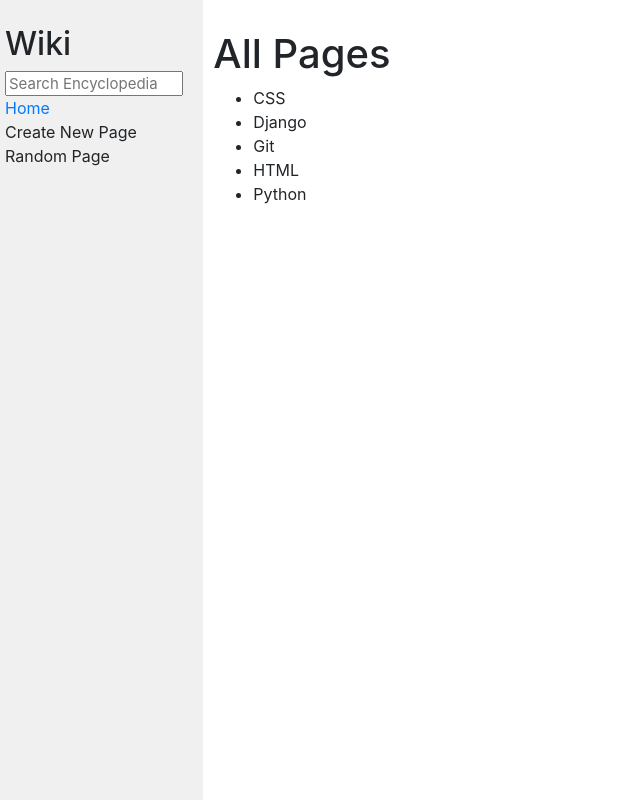
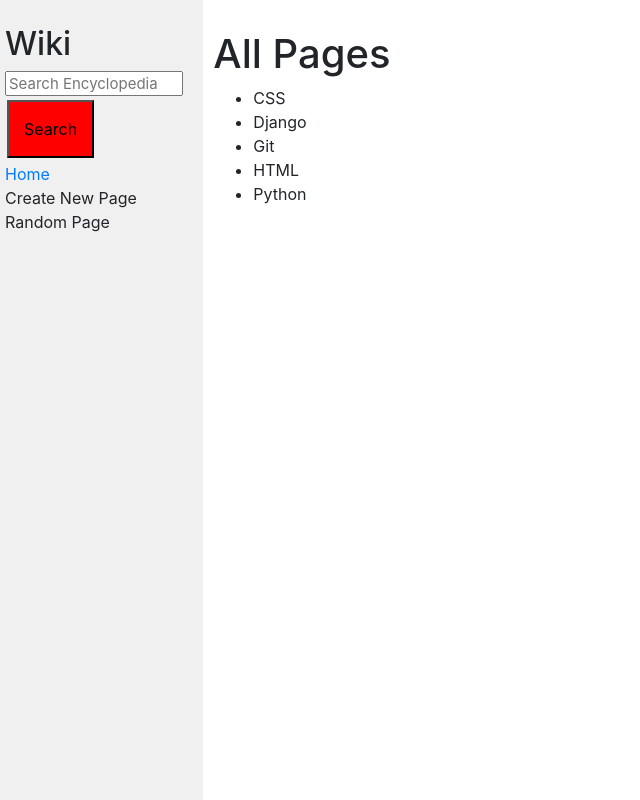
Before and after one commit to chriscodes01/CS50W, a Django app: page / in a window 1280 px wide. Shown: the whole page, without its empty margins (0-640 px from the left). Run offline with Django 3.2, Linux system fonts and the light colour scheme; some libraries are stand-ins or nearby versions.

Commit message:
created entry template, implemented search bar

```diff
--- a/wiki/encyclopedia/static/encyclopedia/styles.css
+++ b/wiki/encyclopedia/static/encyclopedia/styles.css
@@ -36,3 +36,10 @@
 .sidebar h2 {
     margin-top: 5px;
 }
+
+.submit {
+    background-color: red;
+    font: arial, sans-serif;
+    margin: 4px 2px;
+    padding: 15px;
+}
--- a/wiki/encyclopedia/templates/encyclopedia/layout.html
+++ b/wiki/encyclopedia/templates/encyclopedia/layout.html
@@ -12,8 +12,10 @@
         <div class="row">
             <div class="sidebar col-lg-2 col-md-3">
                 <h2>Wiki</h2>
-                <form>
+                <form method="POST">
+                    {% csrf_token %}
                     <input class="search" type="text" name="q" placeholder="Search Encyclopedia">
+                    <input class="submit" type="submit" value="Search">
                 </form>
                 <div>
                     <a href="{% url 'index' %}">Home</a>
--- a/wiki/encyclopedia/urls.py
+++ b/wiki/encyclopedia/urls.py
@@ -2,7 +2,8 @@
 
 from . import views
 
-app_name = "encyclopedia"
+# app_name = "encyclopedia"
 urlpatterns = [
-    path("", views.index, name="index")
+    path("", views.index, name="index"),
+    #path("entry", views.entry, name="entry")
 ]
--- a/wiki/encyclopedia/views.py
+++ b/wiki/encyclopedia/views.py
@@ -1,14 +1,22 @@
 from django.shortcuts import render
+from markdown2 import Markdown
 
 from . import util
 
 
 def index(request):
-    return render(request, "encyclopedia/index.html", {
-        "entries": util.list_entries()
+    # Search
+    if request.method == "POST":
+        entry = util.get_entry(request.POST.get("q"))
+        return render(request, "encyclopedia/entry.html", {"entry" : entry})
+
+    # Home Page
+    else:
+        return render(request, "encyclopedia/index.html", {
+            "entries": util.list_entries()
     })
 
-def viewEntry(request, entry):
-    return render(request, "encyclopedia/viewEntry.html", {
-
-    })
+#def entry(request, entry):
+    #return render(request, "encyclopedia/entry.html", {
+        #"entry": util.get_entry(entry)
+    #})
--- a/wiki/wiki/urls.py
+++ b/wiki/wiki/urls.py
@@ -16,7 +16,7 @@
 from django.contrib import admin
 from django.urls import include, path
 
-app_name = "encyclopedia"
+# app_name = "encyclopedia"
 urlpatterns = [
     path('admin/', admin.site.urls),
     path('', include("encyclopedia.urls"))
```
